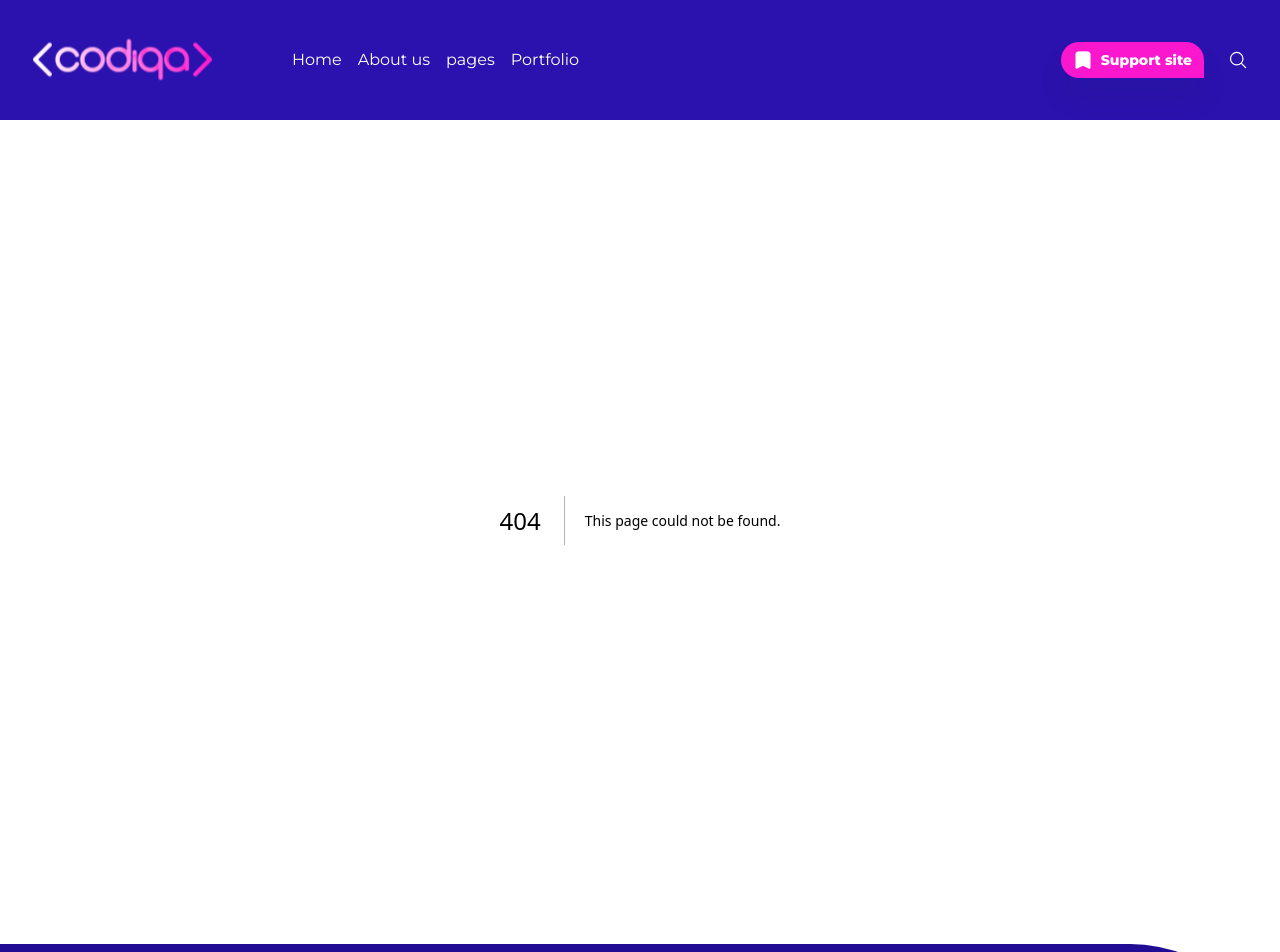
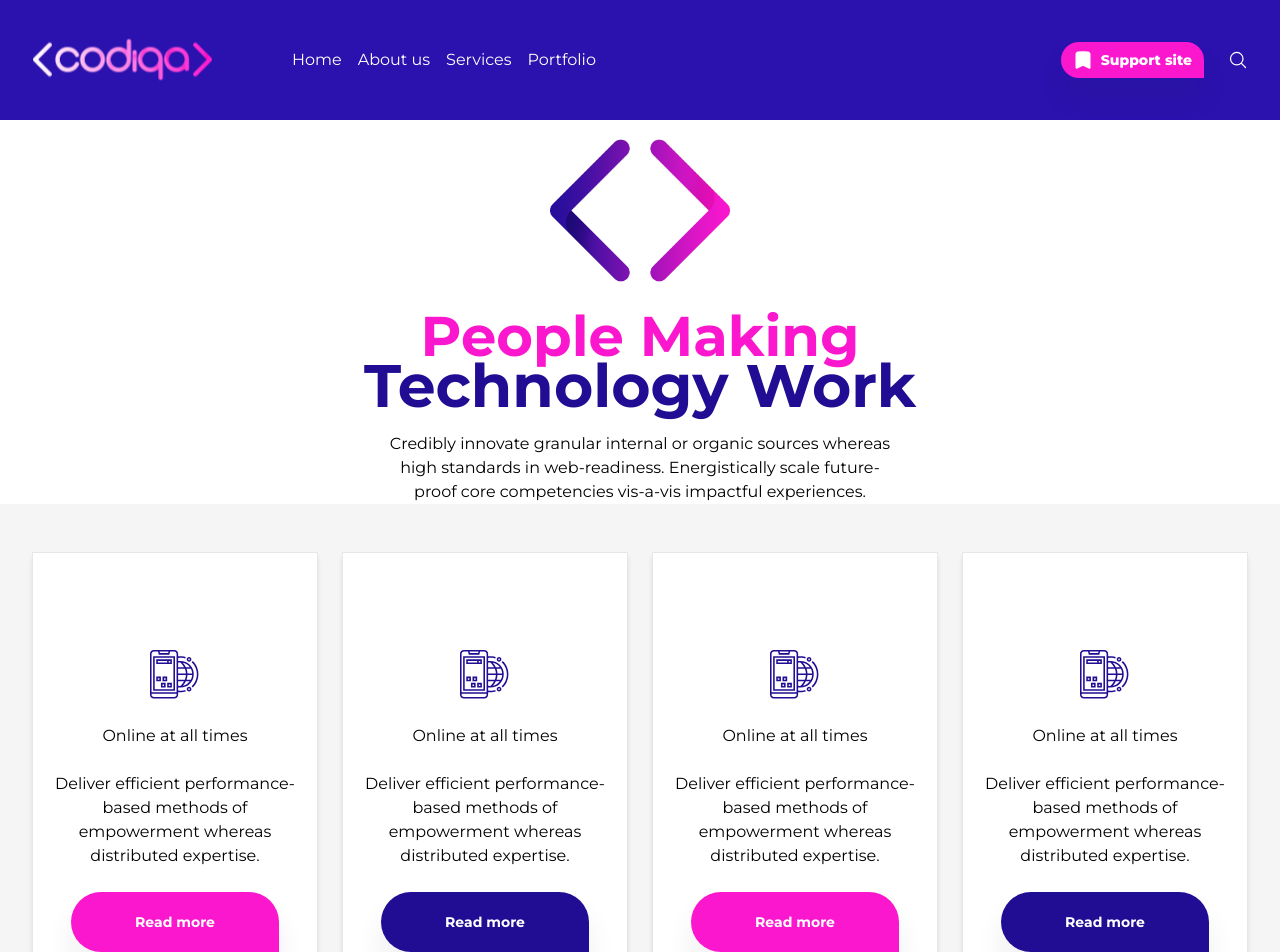
Before and after one commit to Neptune669/New-Portfolio, a Next.js app: page /services in a window 1280 px wide. Before the commit this address had no page. Shown: the top 952 px of the page. Built offline with nearby package versions, Linux system fonts and the light colour scheme.

Commit message:
service page added

```diff
--- a/app/components/NavBar.jsx
+++ b/app/components/NavBar.jsx
@@ -23,7 +23,7 @@ const NavBar = () => {
               </Link>
             </li>
             <li>
-              <Link href="/">pages</Link>{" "}
+              <Link href="/services">Services</Link>{" "}
             </li>
             <li>Portfolio</li>
             {/* <li>News</li>
--- /dev/null
+++ b/app/components/NewHero.jsx
@@ -0,0 +1,26 @@
+import Image from "next/image";
+import NewSectionHeader from "./NewSectionHeader";
+
+const NewHero = ({ description }) => {
+  return (
+    <section className="flex justify-center ">
+      <ul className="flex flex-col items-center gap-4">
+        <li>
+          <Image src="/favicon.png" alt="Logo" width={180} height={180} />
+        </li>
+        <li>
+          <NewSectionHeader
+            title={"People Making"}
+            titleTwo={"Technology Work"}
+          />
+        </li>
+        <li className="text-center lg:w-[40%]">
+          {description}
+          {/*  */}
+        </li>
+      </ul>
+    </section>
+  );
+};
+
+export default NewHero;
--- /dev/null
+++ b/app/components/NewSectionHeader.jsx
@@ -0,0 +1,12 @@
+const NewSectionHeader = ({ title, titleTwo }) => {
+  return (
+    <div>
+      <h1 className="text-4xl font-bold text-center lg:text-[3.5rem] text-primary">
+        {title} <br />
+        <span className="lg:text-6xl text-secondary">{titleTwo}</span>
+      </h1>
+    </div>
+  );
+};
+
+export default NewSectionHeader;
--- /dev/null
+++ b/app/components/ServiceSolutions.jsx
@@ -0,0 +1,68 @@
+import Image from "next/image";
+
+const Card = ({ icon, title, description, color }) => {
+  return (
+    <div>
+      <ul className="flex flex-col items-center justify-center gap-6 px-5 py-24 bg-white border shadow-md">
+        <li>
+          <Image src={icon} width={50} height={50} alt="icon" />
+        </li>
+        <li>{title}</li>
+        <li className="text-center">{description}</li>
+        <li>
+          <button
+            className={`px-16 py-5 text-sm font-bold text-white btn bg-${color}`}
+          >
+            Read more
+          </button>
+        </li>
+      </ul>
+    </div>
+  );
+};
+
+const data = [
+  {
+    icon: "/mobile.svg",
+    title: "Online at all times",
+    description:
+      "Deliver efficient performance-based methods of empowerment whereas distributed expertise.",
+    color: "primary",
+  },
+  {
+    icon: "/mobile.svg",
+    title: "Online at all times",
+    description:
+      "Deliver efficient performance-based methods of empowerment whereas distributed expertise.",
+    color: "secondary",
+  },
+  {
+    icon: "/mobile.svg",
+    title: "Online at all times",
+    description:
+      "Deliver efficient performance-based methods of empowerment whereas distributed expertise.",
+    color: "primary",
+  },
+  {
+    icon: "/mobile.svg",
+    title: "Online at all times",
+    description:
+      "Deliver efficient performance-based methods of empowerment whereas distributed expertise.",
+    color: "secondary",
+  },
+  // Add more data objects with different colors if needed
+];
+
+const ServiceSolutions = () => {
+  return (
+    <section className="bg-[#F5F5F5] py-12">
+      <main className="grid px-8 mx-auto gap-y-6 lg:grid-cols-4 gap-x-6 max-w-7xl">
+        {data.map((item, index) => {
+          return <Card key={index} {...item} />;
+        })}
+      </main>
+    </section>
+  );
+};
+
+export default ServiceSolutions;
--- a/app/page/Page.jsx
+++ /dev/null
@@ -1,12 +0,0 @@
-import React from "react";
-import Home from "../page";
-
-const Page = () => {
-  return (
-    <div>
-      <Home />
-    </div>
-  );
-};
-
-export default Page;
--- /dev/null
+++ b/app/services/page.jsx
@@ -0,0 +1,13 @@
+import NewHero from "../components/NewHero";
+import ServiceSolutions from "../components/ServiceSolutions";
+
+const page = () => {
+  return (
+    <main>
+      <NewHero description="Credibly innovate granular internal or organic sources whereas high standards in web-readiness. Energistically scale future-proof core competencies vis-a-vis impactful experiences." />
+      <ServiceSolutions />
+    </main>
+  );
+};
+
+export default page;
```
Also changed, not shown: public/Favicon.png (added).
